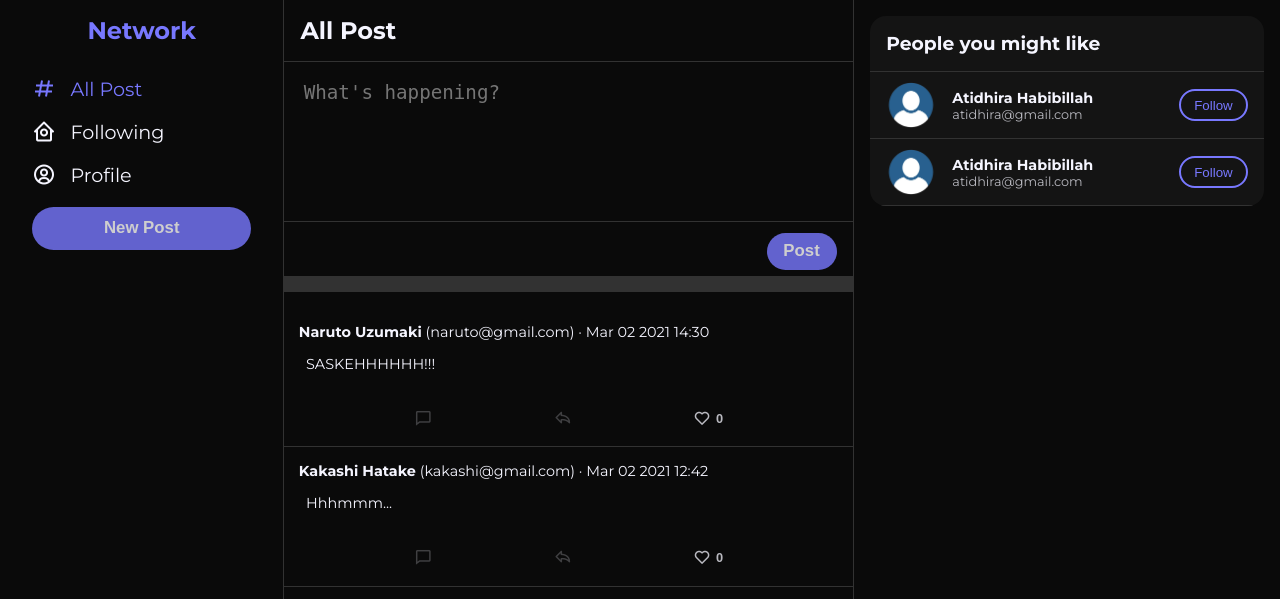
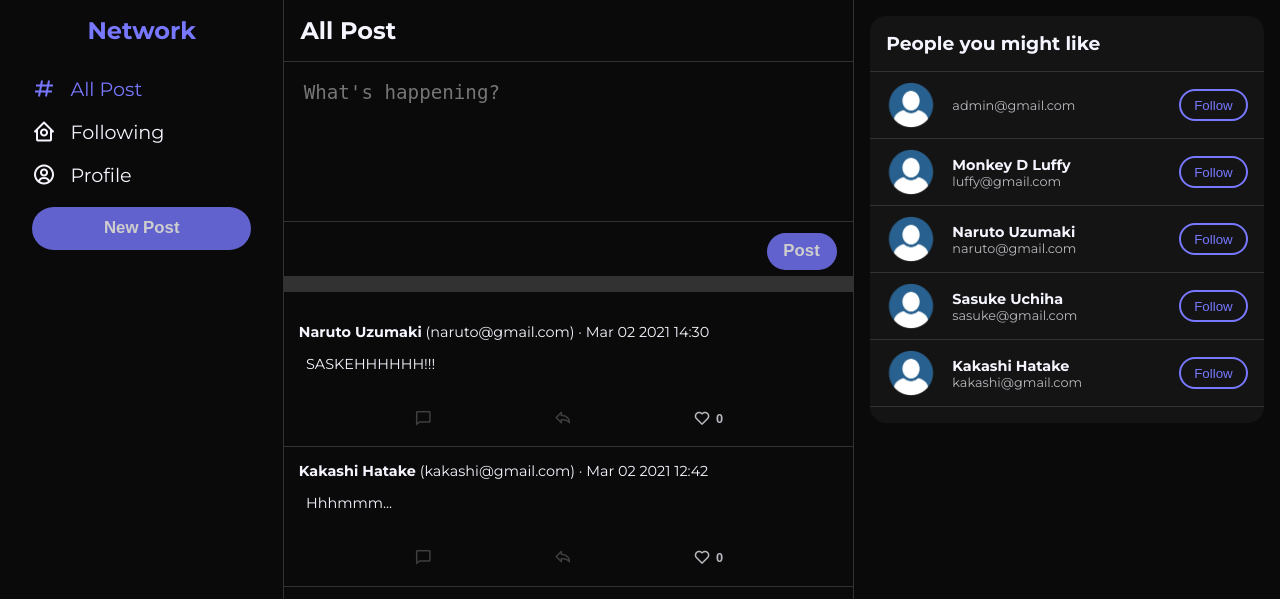
Before and after one commit to atidhirah/network, a Django app: page / in a window 1280 px wide. Shown: the top 599 px of the page. Run offline with Django 3.2, Linux system fonts and the light colour scheme; a user stored in the database is signed in; data comes from the database, SQL or seed files in the repository; both versions use the stored data as it was after the commit.

Commit message:
Sidenav done

```diff
--- a/network/static/network/css/sidenav.css
+++ b/network/static/network/css/sidenav.css
@@ -5,6 +5,7 @@
 
 .people {
   background-color: var(--clr-grey);
+  padding-bottom: 1em;
   border-radius: 1em;
   overflow: hidden;
 }
@@ -14,7 +15,7 @@
   padding: 1em;
 }
 
-.people li {
+.people__container {
   border-bottom: 1px solid var(--clr-border);
   display: flex;
   align-items: center;
--- a/network/static/network/js/Components/People.js
+++ b/network/static/network/js/Components/People.js
@@ -1,13 +1,65 @@
+import Database from "../Database.js";
+
 class NetworkUser extends HTMLElement {
+  set loginUser(email) {
+    this._loginUser = email;
+  }
+
   set userData(data) {
     this._id = data.id;
     this._fullname = data.fullname;
     this._email = data.email;
 
+    if (data.following.includes(this._loginUser)) {
+      this._isFollowing = true;
+    } else {
+      this._isFollowing = false;
+    }
+    console.log(this._isFollowing);
+
     this.render();
   }
 
-  render() {}
+  render() {
+    this.innerHTML = `
+    <div class="people__container">
+      <div class="people__img"></div>
+      <div class="people__data">
+        <p class="people__name text-name">${this._fullname}</p>
+        <p class="text-email">${this._email}</p>
+      </div>
+      <button class="people__follow"></button>
+    </div>
+    `;
+
+    // Go to profile page when click on user name
+    const username = this.querySelector(".people__name");
+    username.onclick = () => {
+      fetch(`/${this._email}/`).then((response) => {
+        document.location.href = response.url;
+      });
+    };
+
+    // Follow button event listener
+    const followBtn = this.querySelector(".people__follow");
+    if (!this._isFollowing) {
+      followBtn.innerHTML = "Follow";
+    } else {
+      followBtn.innerHTML = "Unfollow";
+    }
+    followBtn.onclick = () => {
+      Database.followUser(this._loginUser, this._email).then((result) => {
+        console.log(result);
+        this._isFollowing = !this._isFollowing;
+
+        if (!this._isFollowing) {
+          followBtn.innerHTML = "Follow";
+        } else {
+          followBtn.innerHTML = "Unfollow";
+        }
+      });
+    };
+  }
 }
 
 customElements.define("network-user", NetworkUser);
--- a/network/static/network/js/Components/Post.js
+++ b/network/static/network/js/Components/Post.js
@@ -2,7 +2,6 @@ import Database from "../Database.js";
 
 class Post extends HTMLElement {
   set userLogin(email) {
-    this._isLogin = email !== null ? true : false;
     this._userEmail = email;
   }
 
@@ -52,7 +51,6 @@ class Post extends HTMLElement {
     </div>
     `;
 
-    if (this._isLogin) {
     // Go to profile page when user click on user name
     const userName = this.querySelector(".post__name strong");
     userName.onclick = () => {
@@ -122,15 +120,6 @@ class Post extends HTMLElement {
     }
     const btnLiked = this.querySelector(".post__like");
     btnLiked.onclick = () => this.likeBtnEvent();
-    } else {
-      // Hide all button when user not login
-      const editBtn = this.querySelector(".post__btn-edit");
-      const buttons = this.querySelector(".post__buttons");
-
-      editBtn.style.display = "none";
-      buttons.innerHTML =
-        "<p>Need to login first before interact with this post.</p>";
-    }
   }
 
   likeBtnEvent() {
--- a/network/static/network/js/Database.js
+++ b/network/static/network/js/Database.js
@@ -1,4 +1,12 @@
 class Database {
+  static getUsers(page) {
+    return fetch(`/users/${page}`)
+      .then((response) => response.json())
+      .then((result) => {
+        return Promise.resolve(result);
+      });
+  }
+
   static makePost(email, content) {
     return fetch("/post", {
       method: "POST",
@@ -40,11 +48,11 @@ class Database {
       });
   }
 
-  static followUser(user, email) {
+  static followUser(user, targetEmail) {
     return fetch(`/user/${user}/1`, {
       method: "PUT",
       body: JSON.stringify({
-        email: email,
+        email: targetEmail,
       }),
     })
       .then((response) => response.json())
--- a/network/static/network/js/main.js
+++ b/network/static/network/js/main.js
@@ -1,5 +1,6 @@
 import Database from "./Database.js";
 import "./Components/Post.js";
+import "./Components/People.js";
 
 let userEmail;
 let pageCount;
@@ -13,6 +14,9 @@ document.addEventListener("DOMContentLoaded", () => {
 
   // First load content
   setupSection();
+
+  // Show user suggestion on sidebar
+  setupSideNav();
 });
 
 const setupNewPost = () => {
@@ -148,6 +152,27 @@ const setupProfile = (profileData) => {
   }
 };
 
+// *====================== SIDENAV ======================*
+const setupSideNav = () => {
+  const peopleContainer = document.querySelector("#sidenavPeople ul");
+  peopleContainer.innerHTML = "";
+  Database.getUsers(1).then((result) => {
+    const users = result.data;
+
+    if (users.length === 0) {
+      peopleContainer.innerHTML = `<p class="text-nodata">No user can be displayed.</p>`;
+    }
+    for (let i in users) {
+      const li = document.createElement("li");
+      const element = document.createElement("network-user");
+      element.userData = users[i];
+
+      li.appendChild(element);
+      peopleContainer.appendChild(li);
+    }
+  });
+};
+
 // *====================== UTILS ======================*
 
 const getPageData = (section, page) => {
--- a/network/templates/network/index.html
+++ b/network/templates/network/index.html
@@ -38,4 +38,4 @@
   </div>
 </div>
 
-{%endblock%} {%block title%}Network{%endblock%}
+{%endblock%} {%block title%}All Post{%endblock%}
--- a/network/templates/network/layout.html
+++ b/network/templates/network/layout.html
@@ -102,28 +102,11 @@
       <!-- Side Nav -->
       <section class="sidenav">
         <div class="sidenav-container">
-          <div class="people">
+          <div class="people" id="sidenavPeople">
             <header>
               <h3>People you might like</h3>
             </header>
-            <ul>
-              <li>
-                <div class="people__img"></div>
-                <div class="people__data">
-                  <p class="people__name text-name">Atidhira Habibillah</p>
-                  <p class="text-email">atidhira@gmail.com</p>
-                </div>
-                <button class="people__follow">Follow</button>
-              </li>
-              <li>
-                <div class="people__img"></div>
-                <div class="people__data">
-                  <p class="people__name text-name">Atidhira Habibillah</p>
-                  <p class="text-email">atidhira@gmail.com</p>
-                </div>
-                <button class="people__follow">Follow</button>
-              </li>
-            </ul>
+            <ul></ul>
           </div>
         </div>
       </section>
--- a/network/templates/network/profile.html
+++ b/network/templates/network/profile.html
@@ -41,4 +41,4 @@
   </div>
 </div>
 
-{%endblock%} {%block title%}Network{%endblock%}
+{%endblock%} {%block title%}Profile{%endblock%}
--- a/network/urls.py
+++ b/network/urls.py
@@ -12,6 +12,7 @@ urlpatterns = [
     path('logout', views.logout_view, name="logout"),
 
     # API
+    path('users/<int:page>', views.users_api, name="users"),
     path('user/<str:username>/<int:numpage>', views.user_api, name="user"),
     path('section/<str:section>/<int:numpage>',
          views.section_api, name="section"),
--- a/network/views.py
+++ b/network/views.py
@@ -18,6 +18,7 @@ def index_view(request):
         return HttpResponseRedirect(reverse("network:login"))
 
 
+@login_required
 def following_view(request):
     return render(request, "network/following.html")
 
@@ -81,6 +82,23 @@ def logout_view(request):
 
 
 # ===================== API =====================
+def users_api(request, page):
+    # Return all users that is not a following user
+    all_users = User.objects.all()
+    following = request.user.following.all()
+    non_following = all_users.difference(following)
+
+    users = Paginator(non_following, 5)
+    count = users.num_pages
+    data = users.page(page)
+
+    return JsonResponse({
+        "page_count": count,
+        "page": page,
+        "data": [user.serialize() for user in data]
+    })
+
+
 @login_required
 @csrf_exempt
 def user_api(request, username, numpage):
@@ -141,6 +159,7 @@ def section_api(request, section, numpage):
     }, safe=False)
 
 
+@login_required
 @csrf_exempt
 def post_api(request):
     if request.method == "PUT":
```
Also changed, not shown: db.sqlite3. Lines whose indentation alone changed are shown as unchanged.
